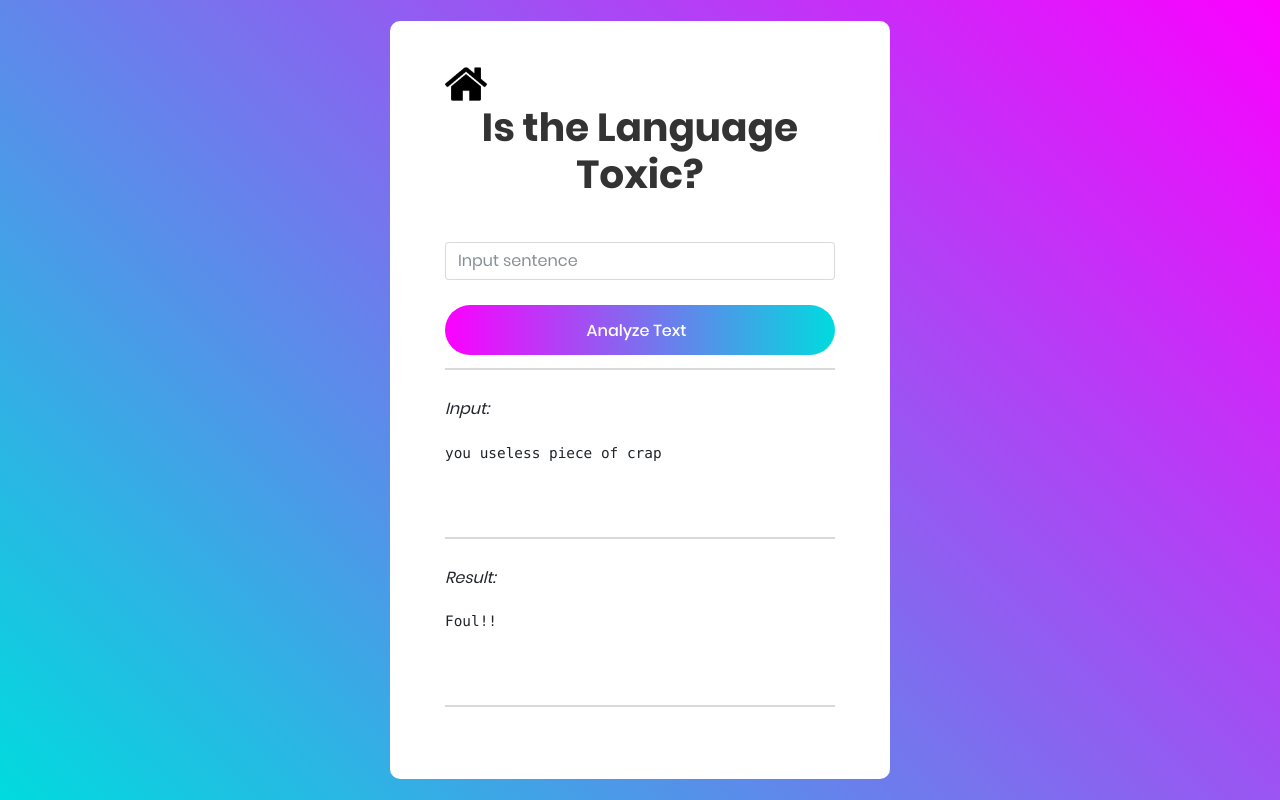
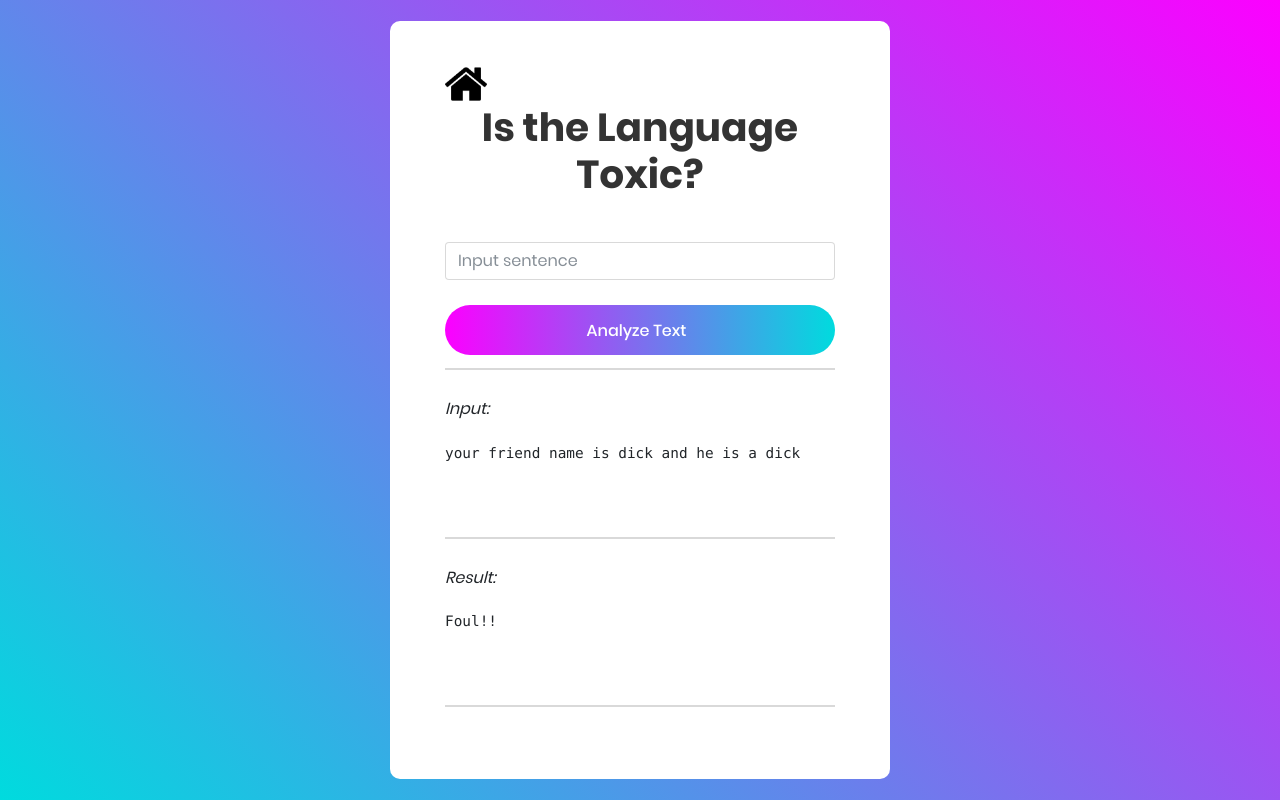
Before and after one commit to ronhlee/toxiclanguageweb, a Flask app: page / in a window 1280 px wide. Run offline with Flask 2, Linux system fonts and the light colour scheme; parts of the project's set-up code (start-up, migrations or seed data) failed here and were passed over; some libraries are stand-ins or nearby versions.

Commit message:
update html

```diff
--- a/app.py
+++ b/app.py
@@ -57,7 +57,7 @@ def api():
     # output_data = model_api(input_data)
     # get predictions
     prediction, _, losses = learn.predict(str(input))
-    output = "FOUL!!" if prediction.obj == '1' else "no foul"
+    output = "FOUL!!" if prediction.obj == '1' else "Not Foul"
     app.logger.info("api_output: " + str(output))
     data = {'input': input, 'output': output}
     response = jsonify(data)
--- a/templates/b.html
+++ b/templates/b.html
@@ -52,7 +52,7 @@
 			<div class="item"><i>Input:</i></div>
 			<div class="wrap-input100 validate-input">
 				<pre class="contact100-form">
-					<div class="item" id="api_input">you useless piece of crap</div>
+					<div class="item" id="api_input">your friend name is dick and he is a dick</div>
 				</pre>
 			</div>
 			<div class="item"><i>Result:</i></div>
```
